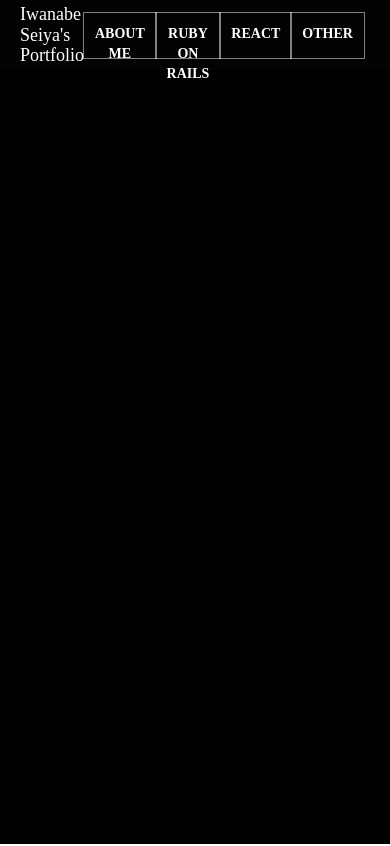
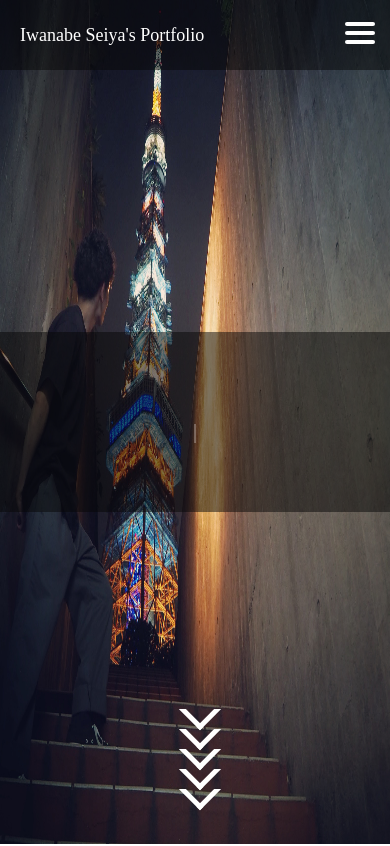
Before and after one commit to SeiyaIwanabe/portfolio_site, a plain HTML site: page index.html in a window 390 px wide. Shown: the top 846 px of the page. Drawn offline with nearby package versions, Linux system fonts and the light colour scheme.

Commit message:
レスポンシブデザイン化

```diff
--- a/index.html
+++ b/index.html
@@ -2,7 +2,7 @@
 <html lang="ja">
 <head>
   <meta charset="UTF-8">
-  <meta name="viewport" content="width=device-width,initial-scale=1.0,minimum-scale=1.0">
+  <meta name="viewport" content="width=device-width, initial-scale=1, minimum-scale=1, maximum-scale=1, user-scalable=no">
   <link rel="stylesheet" href="style.css">
   <link rel="stylesheet" href="reset.css">
   <link rel="stylesheet" href="https://use.fontawesome.com/releases/v5.6.3/css/all.css">
@@ -12,10 +12,10 @@
 
 <body>
   <!-- イニシャルアニメーション -->
-  <div class="line"></div>
+  <!-- <div class="line"></div>
   <div class="up"></div>
   <div class="down"></div>
-  <div class="header-bg">
+  <div class="header-bg"> -->
 
     <header>
       <div class="typing">
@@ -29,6 +29,17 @@
             <a href="#sec3" class="button">React</a>
             <a href="#sec4" class="button">Other</a>
           </div>
+          <div class="icon-wrapper">
+            <div class="icon-item line1"></div>
+            <div class="icon-item line2"></div>
+            <div class="icon-item line3"></div>
+          </div>
+          <!-- <nav class="content-nav">
+            <a href="#sec1" class="button">about me</a>
+            <a href="#sec2" class="button">Ruby on Rails</a>
+            <a href="#sec3" class="button">React</a>
+            <a href="#sec4" class="button">Other</a>
+          </nav> -->
         </div>
 
         <div class="typed_wrap">
--- a/style.css
+++ b/style.css
@@ -94,6 +94,13 @@
   outline-color: transparent;
   outline-offset: 12px;
   text-shadow: 2px 2px 3px #000;
+}
+
+.icon-wrapper {
+  display: none;
+}
+.content-nav {
+  display: none;
 }
 
 i {
@@ -568,3 +575,49 @@
    line-height: 50px;
    font-weight: bold;
  }
+
+
+/* レスポンシブデザイン */
+@media (max-width: 480px) {
+  .typed {
+    font-size: 20px;
+  }
+
+  .arrow-1 {
+    right: 45%;
+  }
+  .arrow-2 {
+    right: 45%;
+  }
+  .arrow-3 {
+    right: 45%;
+  }
+  .arrow-4 {
+    right: 45%;
+  }
+  .arrow-5 {
+    right: 45%;
+  }
+
+  .right-content {
+    display: none;
+  }
+  .icon-wrapper {
+    display: block;
+    cursor: pointer;
+  }
+  .icon-item {
+    height: 4px;
+    width: 30px;
+    background-color: #FFF;
+    border-radius: 25px;
+    margin-bottom: 5px;
+    margin-right: 15px;
+  }
+
+  /* .content-nav {
+    display: block;
+    width: 200px;
+    height: 100vh;
+  } */
+}
```
Lines whose indentation alone changed are shown as unchanged.
